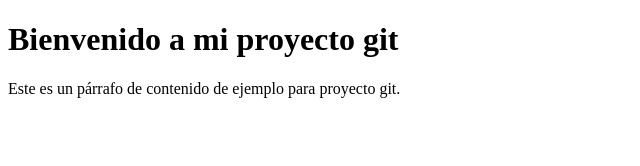
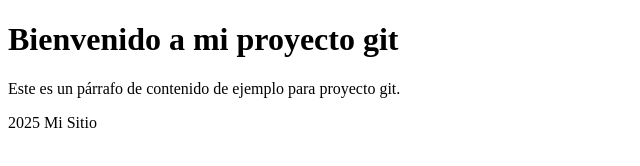
Before and after one commit to puentesramos-SPARTA/Git, a plain HTML site: page index.html in a window 1280 px wide. Shown: the full height of the page, 0-640 px from the left. Drawn offline with Linux system fonts and the light colour scheme.

Commit message:
feat: agregar footer con año

```diff
--- a/index.html
+++ b/index.html
@@ -9,6 +9,6 @@
 
     <h1>Bienvenido a mi proyecto git</h1>
     <p>Este es un párrafo de contenido de ejemplo para proyecto git.</p>
-
+  <footer>2025 Mi Sitio</footer>
 </body>
 </html>
```
